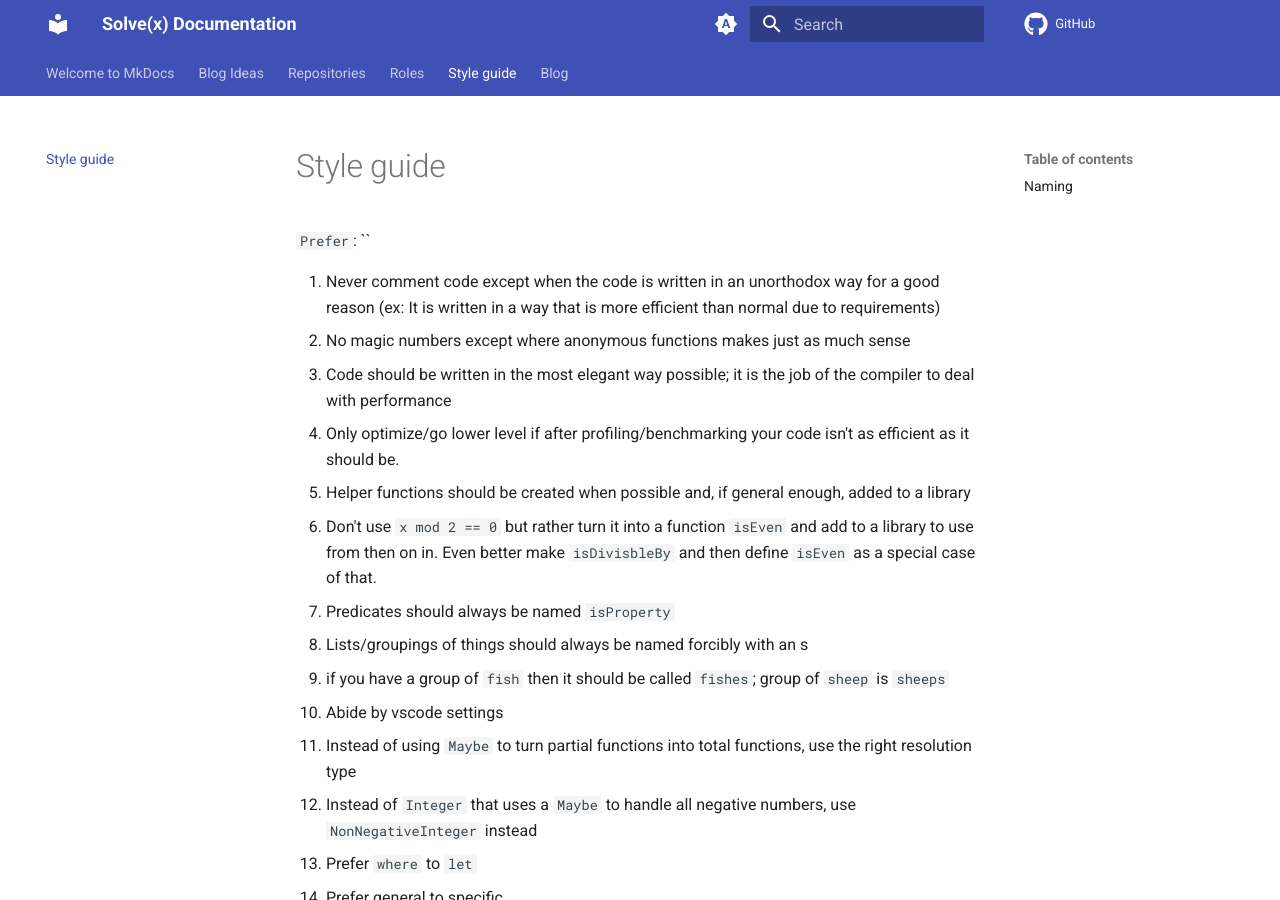
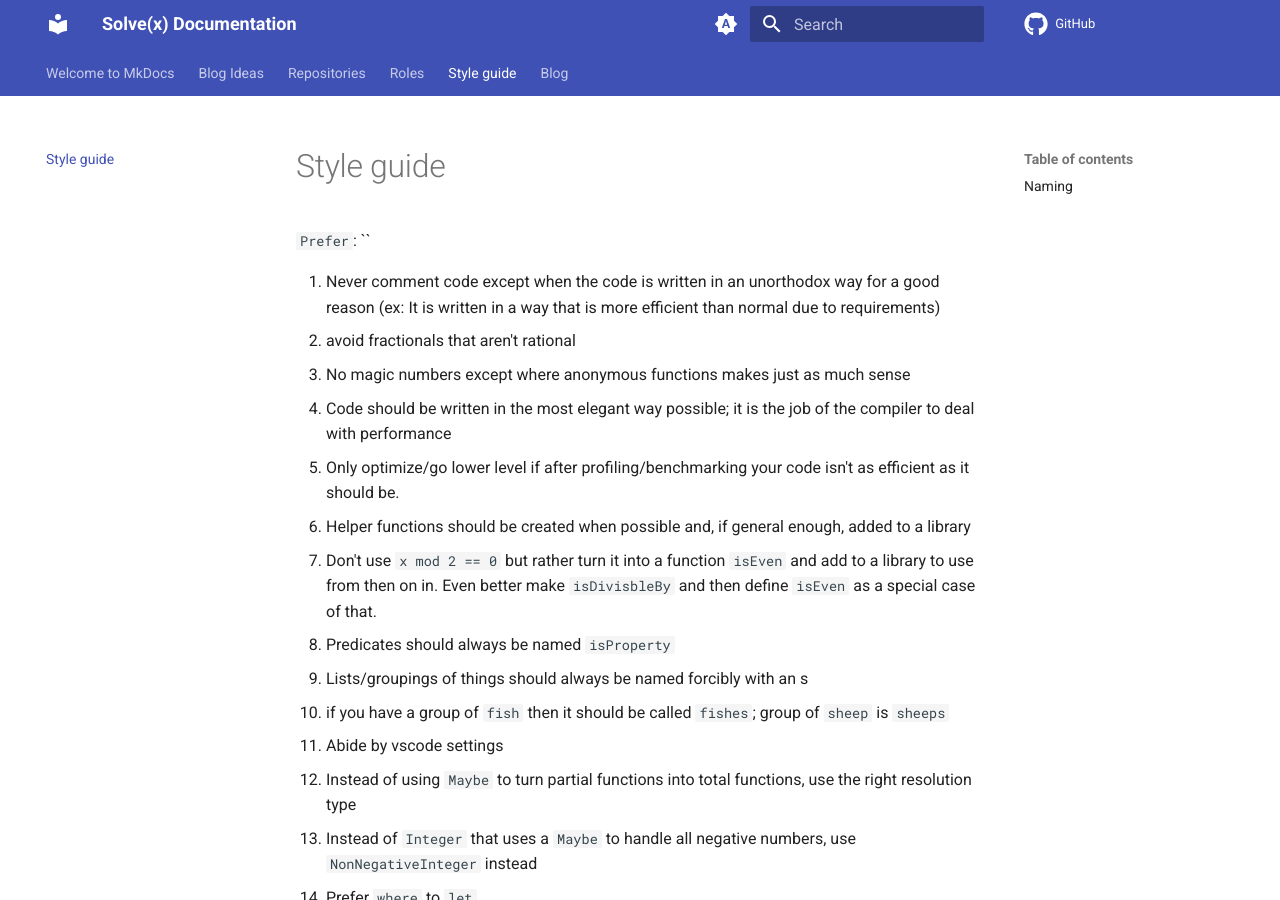
Before and after one commit to solvex-software/solvex-internal-documentation, an MkDocs documentation site: the page built from docs/style-guide.md, in a window 1280 px wide and 900 px high. Built offline with MkDocs 1.6.1 and Material for MkDocs 9.7.7, drawn with Linux system fonts in a browser that asks for light colours; comment, search, counter and statistics services are not loaded.

Commit message:
Update style-guide.md

```diff
--- a/docs/style-guide.md
+++ b/docs/style-guide.md
@@ -2,6 +2,7 @@
 ``
 
 1. Never comment code except when the code is written in an unorthodox way for a good reason (ex: It is written in a way that is more efficient than normal due to requirements)
+1. avoid fractionals that aren't rational
 1. No magic numbers except where anonymous functions makes just as much sense
 1. Code should be written in the most elegant way possible; it is the job of the compiler to deal with performance
    - Only optimize/go lower level if after profiling/benchmarking your code isn't as efficient as it should be.
```
